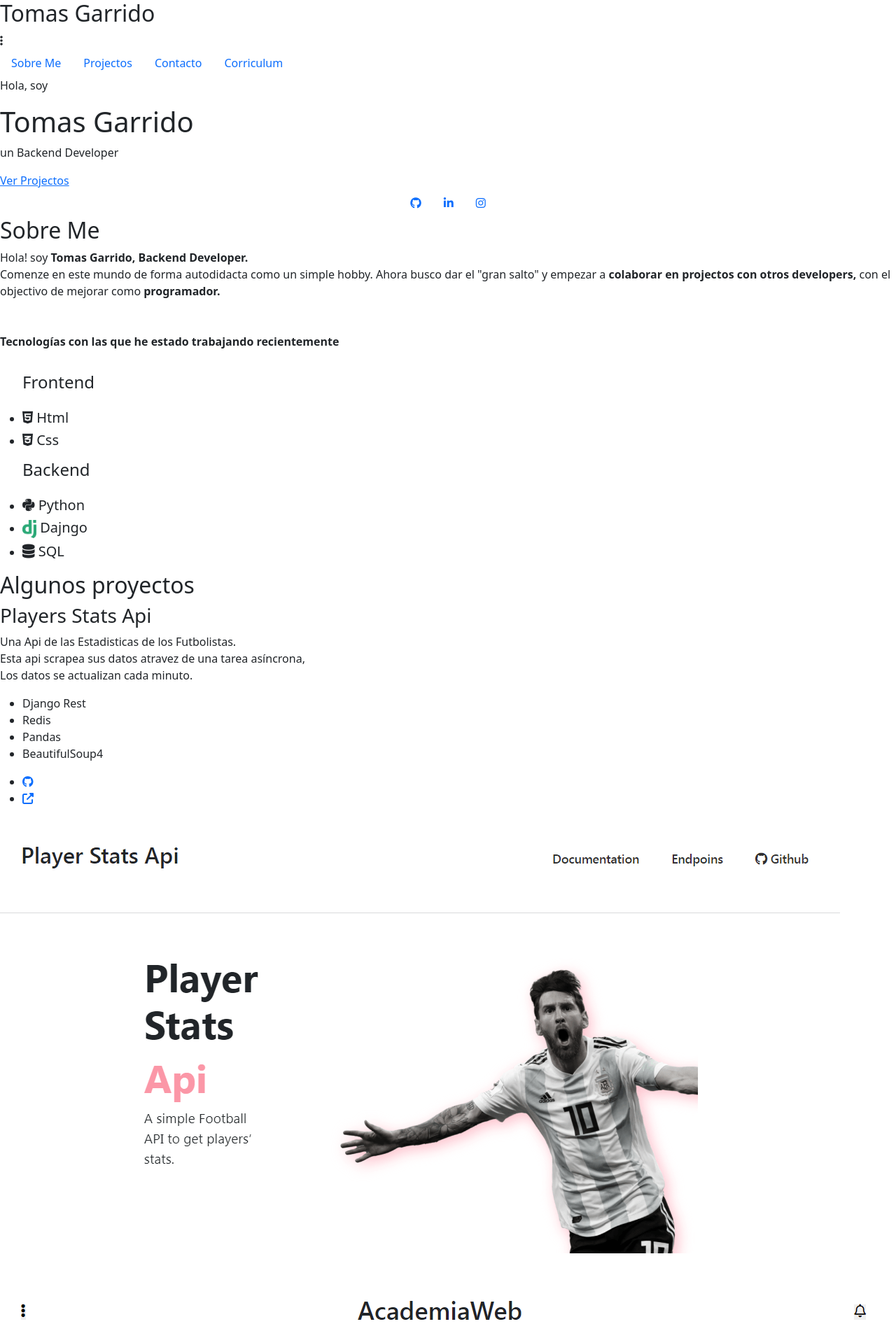
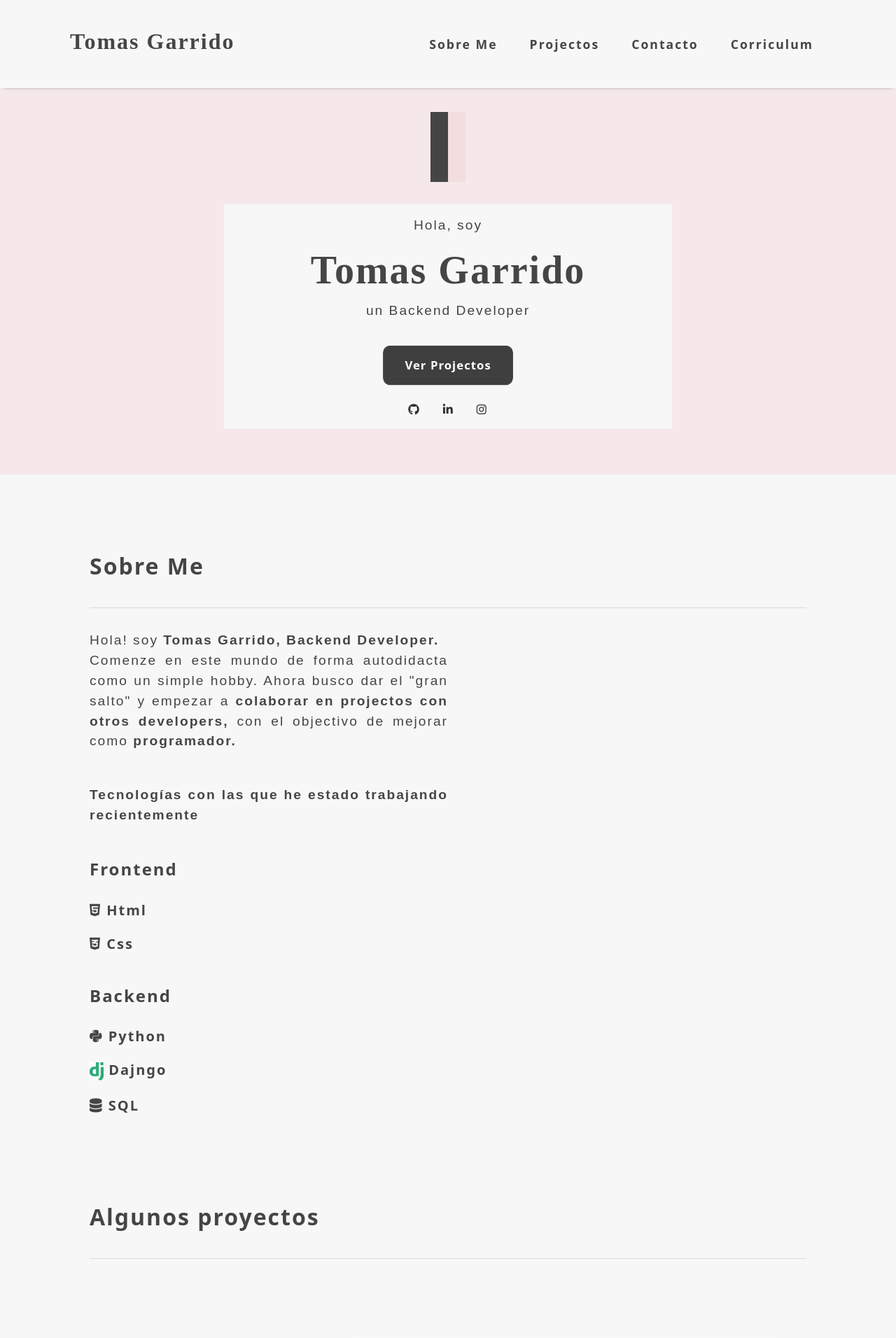
Before and after one commit to Garridot/portfolio, a Django app: page / in a window 1280 px wide; the page is wider, and only the part inside the window is pictured. Shown: the top 1912 px of that part at 70% size. Run offline with Django 4.2, Linux system fonts and the light colour scheme; some libraries are stand-ins or nearby versions.

Commit message:
update main.html

```diff
--- a/portofolio/templates/main.html
+++ b/portofolio/templates/main.html
@@ -7,7 +7,7 @@
         <meta name="viewport" content="width=device-width, initial-scale=1.0">
         <title> Tomas Garrido </title>
 
-        <link rel="icon" href="{% static 'main.css' %}">
+        <link rel="icon" href="{% static 'icon.png' %}">
 
         <!-- Fontawesome -->
         <script src="https://kit.fontawesome.com/47100a983e.js" crossorigin="anonymous"></script>
@@ -19,7 +19,7 @@
         <link href="https://cdn.jsdelivr.net/npm/bootstrap@5.1.3/dist/css/bootstrap.min.css" rel="stylesheet"
         integrity="sha384-1BmE4kWBq78iYhFldvKuhfTAU6auU8tT94WrHftjDbrCEXSU1oBoqyl2QvZ6jIW3" crossorigin="anonymous">
 
-        <link rel="stylesheet" href="{% static 'icon.png' %}">
+        <link rel="stylesheet" href="{% static 'main.css' %}">
     </head>
     <div class="container-">
         <header>
```
